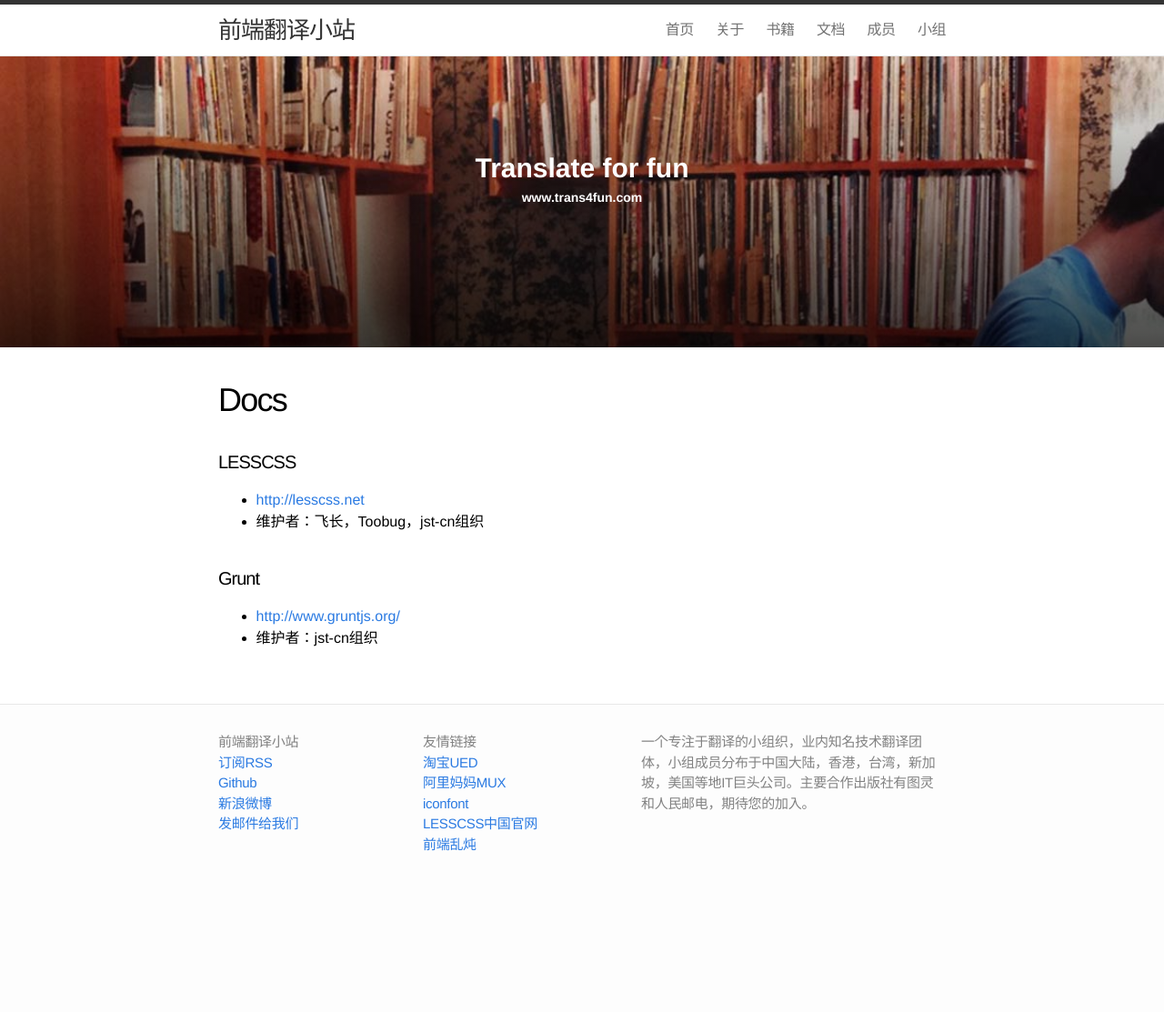
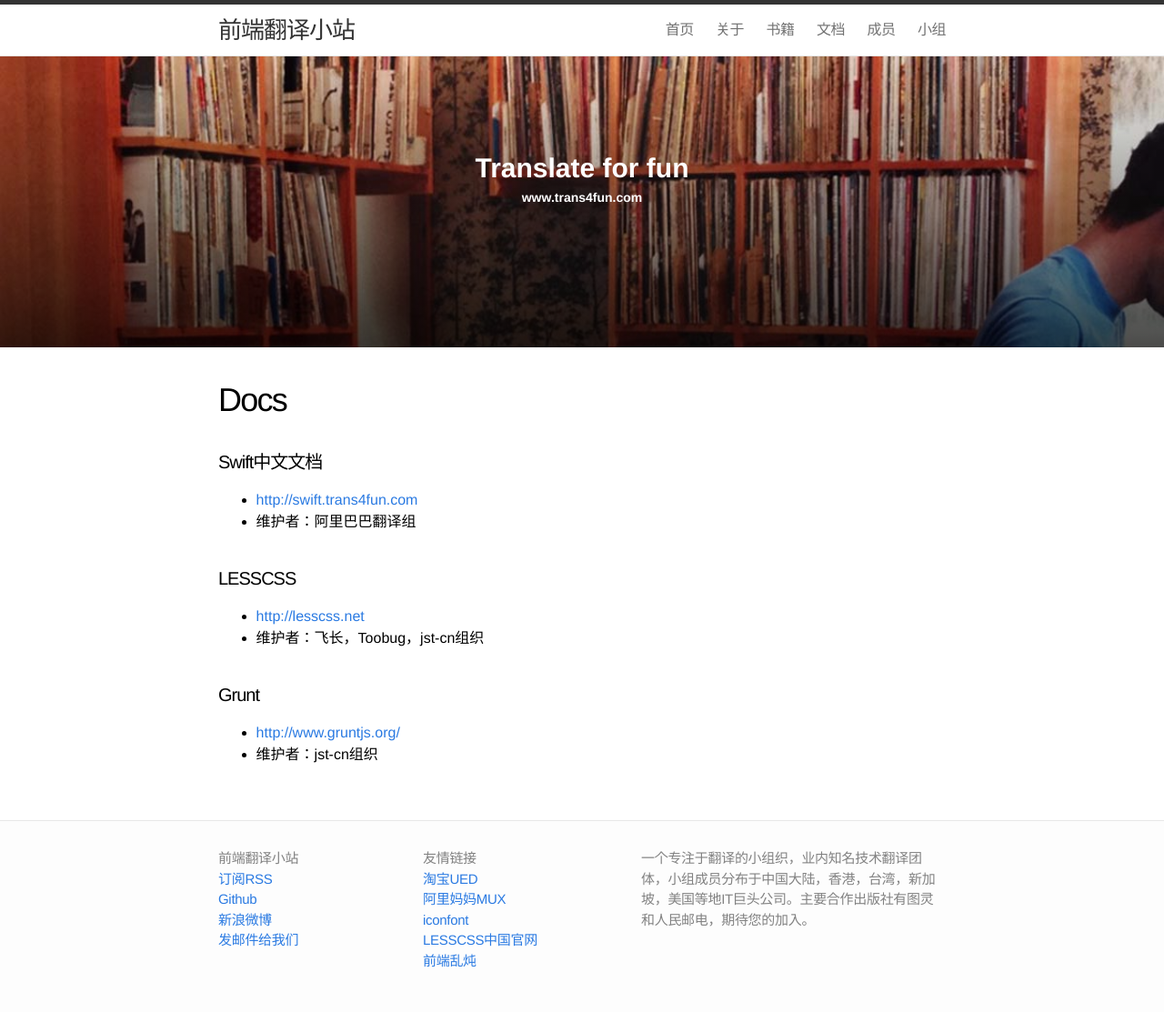
Before and after one commit to trans4fun/trans4fun.com, a Jekyll site: the page built from docs.md, in a window 1280 px wide. Shown: the whole page at 91% size. Built offline with Jekyll 4.4.1, drawn with Linux system fonts in a browser that asks for light colours; before the commit the page ends 985 px from its top, so only the background shows below that.

Commit message:
Update docs.md

```diff
--- a/docs.md
+++ b/docs.md
@@ -3,6 +3,10 @@ layout: page
 title: Docs
 permalink: /docs/
 ---
+
+#### Swift中文文档
+* [http://swift.trans4fun.com](http://swift.trans4fun.com){:target="_blank"}
+* 维护者：阿里巴巴翻译组
 
 #### LESSCSS
 * [http://lesscss.net](http://lesscss.net){:target="_blank"}
```
